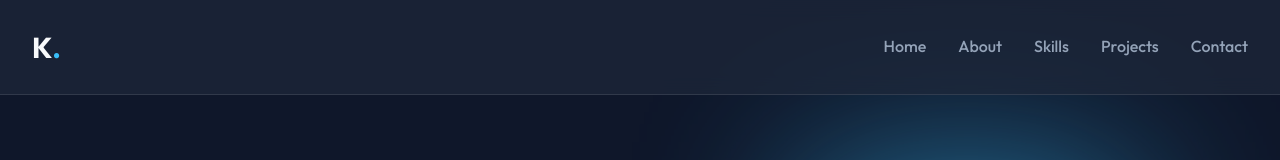
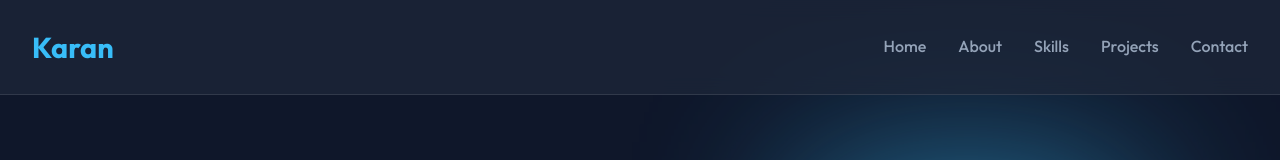
Before and after one commit to karansingh1710/Portfolio, a plain HTML site: page index.html in a window 1280 px wide. Shown: the top 160 px of the page. Drawn offline with Linux system fonts and the light colour scheme.

Commit message:
style: update logo text in navigation bar

```diff
--- a/index.html
+++ b/index.html
@@ -16,7 +16,7 @@
 
 <body>
     <nav class="navbar">
-        <div class="logo">K<span class="highlight">.</span></div>
+        <div class="logo"><span class="highlight">Karan</span></div>
         <ul class="nav-links">
             <li><a href="#home">Home</a></li>
             <li><a href="#about">About</a></li>
```
